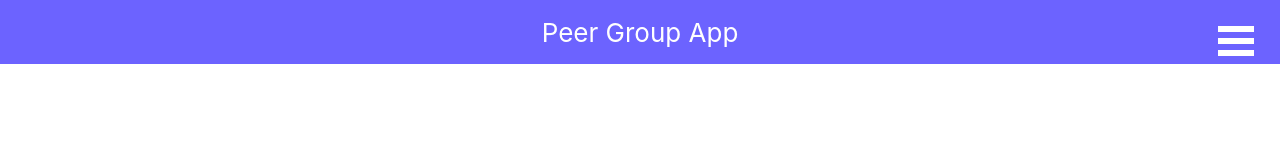
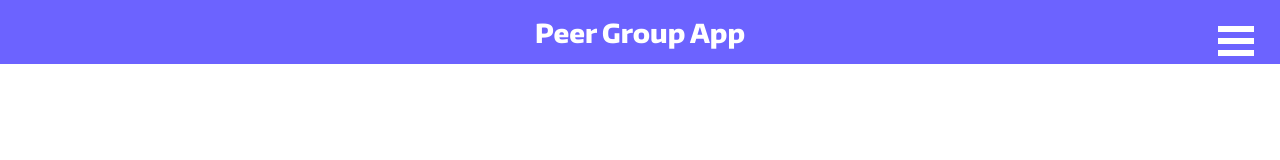
Before and after one commit to svashish305/peer-group-app, a React (Create React App) app: page /dashboard in a window 1280 px wide. Shown: the top 160 px of the page. Built offline with nearby package versions, Linux system fonts and the light colour scheme.

Commit message:
font import and sidebar works

```diff
--- a/src/App.scss
+++ b/src/App.scss
@@ -2,63 +2,55 @@
 :root {
   --primary: #6c63ff;
   --secondary: #fff;
+  --inputColor: #e7effd;
+  --readOnlyColor: #e6e8ec;
+}
 
+// fonts
 @font-face {
   font-family: 'EncodeSansLight';
-    src: url('assets/fonts/Encode_Sans/encode-sans.light.ttf');
+  src: url('/assets/fonts/Encode_Sans/encode-sans.light.ttf');
   font-weight: normal;
   font-style: normal;
 }
 
 @font-face {
   font-family: 'EncodeSansRegular';
-    src: url('assets/fonts/Encode_Sans/encode-sans.regular.ttf');
+  src: url('/assets/fonts/Encode_Sans/encode-sans.regular.ttf');
   font-weight: normal;
   font-style: normal;
 }
 
 @font-face {
   font-family: 'EncodeSansSemibold';
-    src: url('assets/fonts/Encode_Sans/encode-sans.semibold.ttf');
+  src: url('/assets/fonts/Encode_Sans/encode-sans.semibold.ttf');
   font-weight: normal;
   font-style: normal;
 }
 
 @font-face {
   font-family: 'EncodeSansMedium';
-    src: url('assets/fonts/Encode_Sans/encode-sans.medium.ttf');
+  src: url('/assets/fonts/Encode_Sans/encode-sans.medium.ttf');
   font-weight: normal;
   font-style: normal;
 }
 
 @font-face {
   font-family: 'EncodeSansBold';
-    src: url('assets/fonts/Encode_Sans/encode-sans.bold.ttf');
+  src: url('/assets/fonts/Encode_Sans/encode-sans.bold.ttf');
   font-weight: normal;
   font-style: normal;
 }
 
 @font-face {
   font-family: 'EncodeSansExtrabold';
-    src: url('assets/fonts/Encode_Sans/encode-sans.extrabold.ttf');
+  src: url('/assets/fonts/Encode_Sans/encode-sans.extrabold.ttf');
   font-weight: normal;
   font-style: normal;
-  }
 }
 
 .App {
   text-align: center;
-}
-
-.App-logo {
-  height: 40vmin;
-  pointer-events: none;
-}
-
-@media (prefers-reduced-motion: no-preference) {
-  .App-logo {
-    animation: App-logo-spin infinite 20s linear;
-  }
 }
 
 .App-header {
@@ -68,6 +60,7 @@
   flex-direction: column;
   align-items: center;
   justify-content: center;
+  font-family: 'EncodeSansExtrabold';
   font-size: calc(10px + 2vmin);
   color: white;
 }
@@ -76,11 +69,6 @@
   color: #61dafb;
 }
 
-@keyframes App-logo-spin {
-  from {
-    transform: rotate(0deg);
+a {
+  text-decoration: none;
 }
-  to {
-    transform: rotate(360deg);
-  }
-}
--- a/src/components/sidebar/sidebar.js
+++ b/src/components/sidebar/sidebar.js
@@ -8,11 +8,10 @@ class Sidebar extends React.Component {
   }
 
   render () {
-    // NOTE: You also need to provide styles, see https://github.com/negomi/react-burger-menu#styling
     return (
     <div id="outer-container">
 				<Menu right outerContainerId={ "outer-container" }>
-						<a id="logout" className="menu-item" href="/logout">LOG OUT</a>
+						<a id="logout" className="menu-item" href=".">LOG OUT</a>
 				</Menu>
 			</div>
     );
--- a/src/components/sidebar/sidebar.scss
+++ b/src/components/sidebar/sidebar.scss
@@ -65,10 +65,19 @@ Note: Beware of modifying this element as it can break the animations - you shou
 
 /* Individual item */
 .bm-item {
-  display: inline-block;
+  // display: inline-block;
+  display: flex !important;
+  justify-content: center;
+  align-items: center;
 }
 
 /* Styling of overlay */
 .bm-overlay {
   background: rgba(0, 0, 0, 0.3);
 }
+
+.menu-item {
+  font-family: 'EncodeSansSemibold';
+  color: var(--secondary);
+  height: 4rem;
+}
```
Lines whose indentation alone changed are shown as unchanged.
